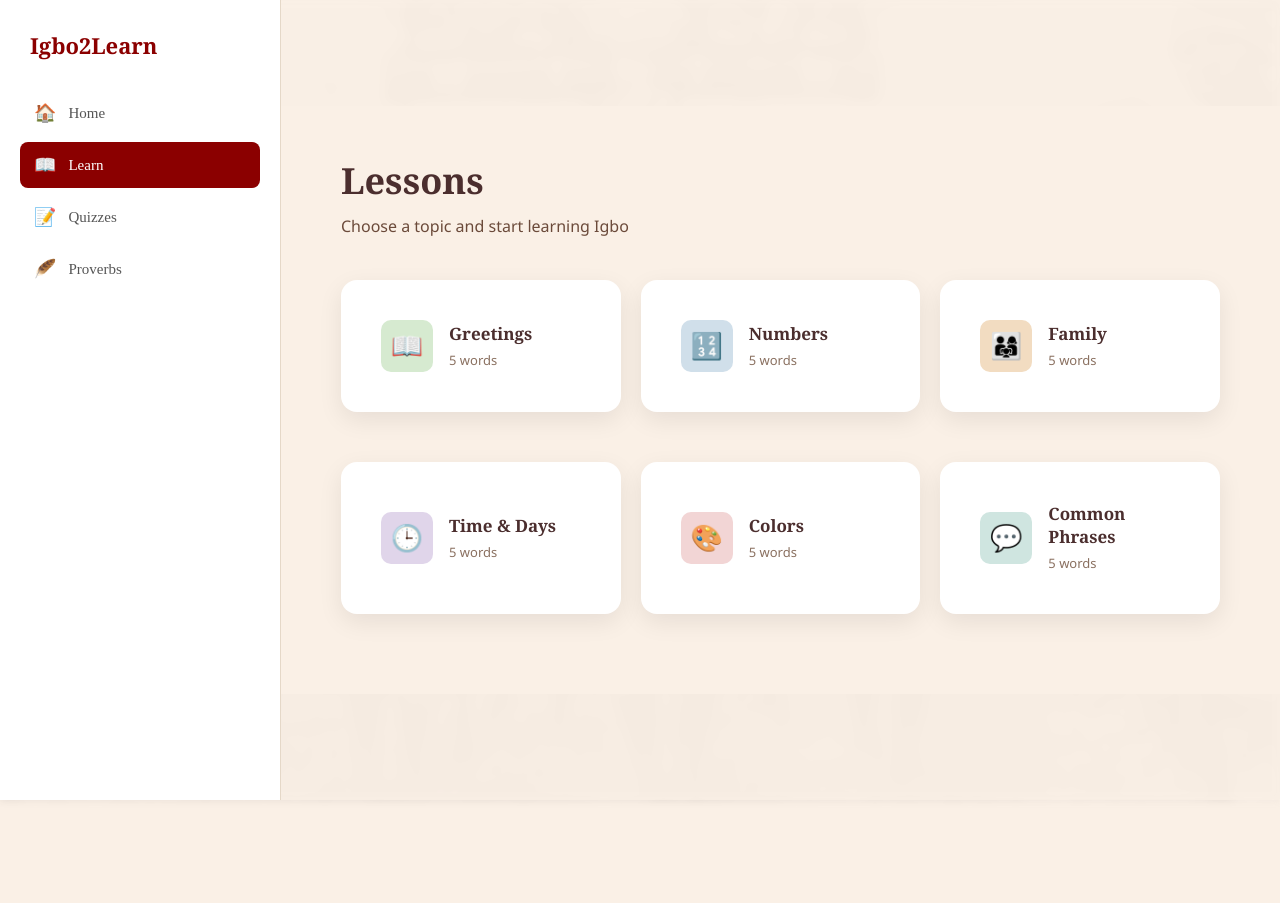
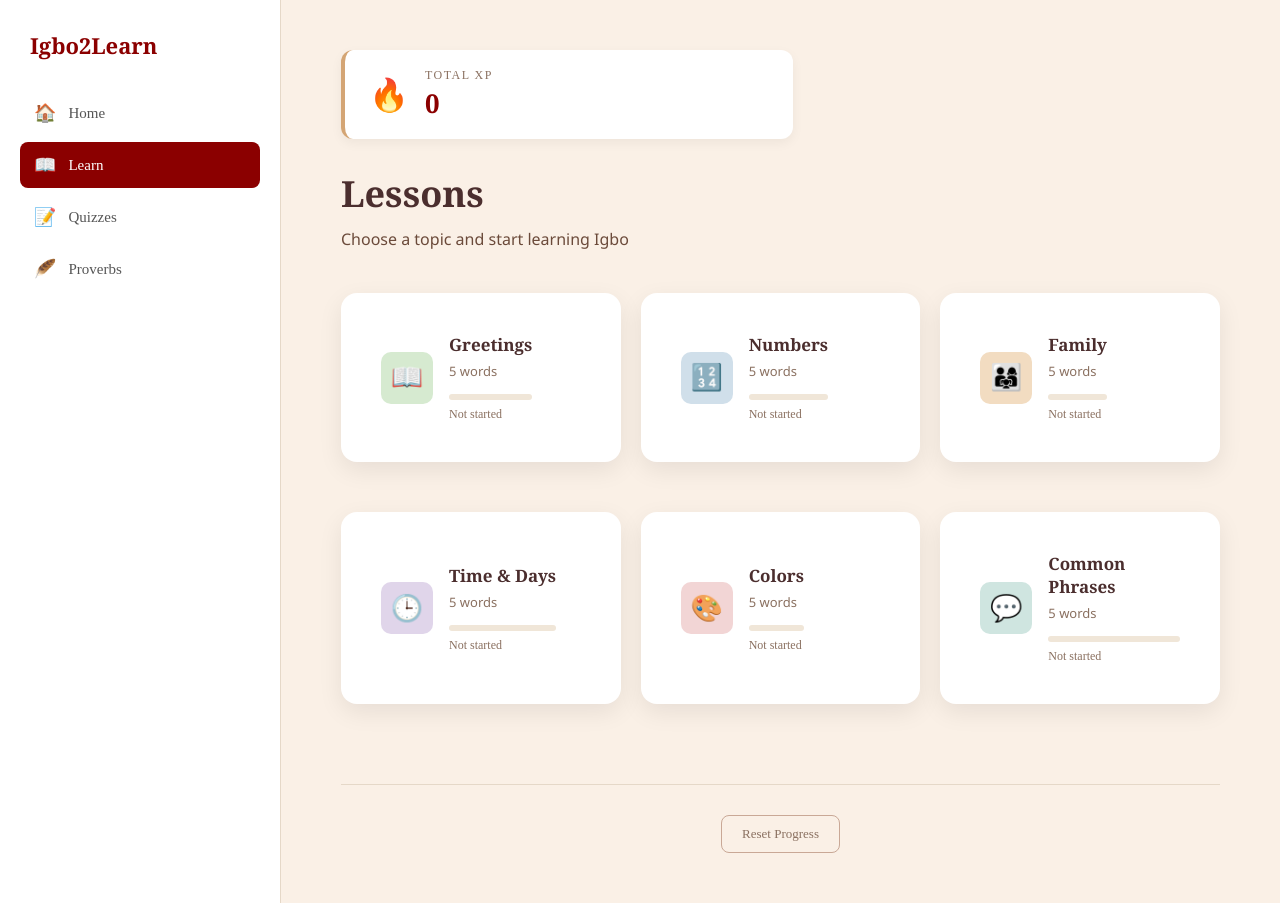
Before and after one commit to nononwagwu/igbo2learn, a plain HTML site: page lessons.html in a window 1280 px wide. Before the commit the page ends 800 px from the top, so only its background shows below. Drawn offline with Linux system fonts and the light colour scheme.

Commit message:
Added localstorage tracking with XP xounter, per-topic prgress bars, and reset button

```diff
--- a/complete.html
+++ b/complete.html
@@ -48,12 +48,17 @@
 
 </div>
 
+<script src="storage.js"></script>
 <script>
     const urlParams = new URLSearchParams(window.location.search);
     const topic = urlParams.get('topic') || 'greetings';
     const score = parseInt(urlParams.get('score') || '0');
     const total = parseInt(urlParams.get('total') || '0');
 
+    // Save the result to localStorage
+    saveLessonResult(topic, score, total);
+
+    // Display the results
     document.getElementById('score-num').textContent = score;
     document.getElementById('score-total').textContent = total;
     document.getElementById('xp-earned').textContent = `${score * 10} XP`;
--- a/lessons.html
+++ b/lessons.html
@@ -38,6 +38,15 @@
     <!-- MAIN CONTENT -->
     <main class="lessons-main">
 
+        <!-- XP Header -->
+        <div class="xp-banner">
+            <div class="xp-banner-icon">🔥</div>
+            <div class="xp-banner-text">
+                <div class="xp-banner-label">Total XP</div>
+                <div class="xp-banner-value" id="total-xp-display">0</div>
+            </div>
+        </div>
+
         <header class="lessons-header">
             <h1>Lessons</h1>
             <p class="lessons-subtitle">Choose a topic and start learning Igbo</p>
@@ -45,58 +54,141 @@
 
         <section class="lessons-grid">
 
-            <a href="learn.html?topic=greetings" class="lesson-card">
+            <a href="learn.html?topic=greetings" class="lesson-card" data-topic="greetings">
                 <div class="lesson-icon lesson-icon-green">📖</div>
                 <div class="lesson-info">
                     <h3>Greetings</h3>
                     <p>5 words</p>
+                    <div class="lesson-progress-display">
+                        <div class="lesson-progress-track">
+                            <div class="lesson-progress-fill-card"></div>
+                        </div>
+                        <span class="lesson-progress-label">Not started</span>
+                    </div>
                 </div>
             </a>
 
-            <a href="learn.html?topic=numbers" class="lesson-card">
+            <a href="learn.html?topic=numbers" class="lesson-card" data-topic="numbers">
                 <div class="lesson-icon lesson-icon-blue">🔢</div>
                 <div class="lesson-info">
                     <h3>Numbers</h3>
                     <p>5 words</p>
+                    <div class="lesson-progress-display">
+                        <div class="lesson-progress-track">
+                            <div class="lesson-progress-fill-card"></div>
+                        </div>
+                        <span class="lesson-progress-label">Not started</span>
+                    </div>
                 </div>
             </a>
 
-            <a href="learn.html?topic=family" class="lesson-card">
+            <a href="learn.html?topic=family" class="lesson-card" data-topic="family">
                 <div class="lesson-icon lesson-icon-orange">👨‍👩‍👧</div>
                 <div class="lesson-info">
                     <h3>Family</h3>
                     <p>5 words</p>
+                    <div class="lesson-progress-display">
+                        <div class="lesson-progress-track">
+                            <div class="lesson-progress-fill-card"></div>
+                        </div>
+                        <span class="lesson-progress-label">Not started</span>
+                    </div>
                 </div>
             </a>
 
-            <a href="learn.html?topic=time" class="lesson-card">
+            <a href="learn.html?topic=time" class="lesson-card" data-topic="time">
                 <div class="lesson-icon lesson-icon-purple">🕒</div>
                 <div class="lesson-info">
                     <h3>Time &amp; Days</h3>
                     <p>5 words</p>
+                    <div class="lesson-progress-display">
+                        <div class="lesson-progress-track">
+                            <div class="lesson-progress-fill-card"></div>
+                        </div>
+                        <span class="lesson-progress-label">Not started</span>
+                    </div>
                 </div>
             </a>
 
-            <a href="learn.html?topic=colors" class="lesson-card">
+            <a href="learn.html?topic=colors" class="lesson-card" data-topic="colors">
                 <div class="lesson-icon lesson-icon-pink">🎨</div>
                 <div class="lesson-info">
                     <h3>Colors</h3>
                     <p>5 words</p>
+                    <div class="lesson-progress-display">
+                        <div class="lesson-progress-track">
+                            <div class="lesson-progress-fill-card"></div>
+                        </div>
+                        <span class="lesson-progress-label">Not started</span>
+                    </div>
                 </div>
             </a>
 
-            <a href="learn.html?topic=phrases" class="lesson-card">
+            <a href="learn.html?topic=phrases" class="lesson-card" data-topic="phrases">
                 <div class="lesson-icon lesson-icon-teal">💬</div>
                 <div class="lesson-info">
                     <h3>Common Phrases</h3>
                     <p>5 words</p>
+                    <div class="lesson-progress-display">
+                        <div class="lesson-progress-track">
+                            <div class="lesson-progress-fill-card"></div>
+                        </div>
+                        <span class="lesson-progress-label">Not started</span>
+                    </div>
                 </div>
             </a>
 
         </section>
+
+        <!-- Reset Button -->
+        <div class="reset-section">
+            <button id="reset-btn" class="reset-btn">Reset Progress</button>
+        </div>
+
     </main>
 
 </div>
 
+<script src="storage.js"></script>
+<script>
+    // On page load: read progress from localStorage and update the UI
+    function updateLessonsUI() {
+        const progress = getProgress();
+
+        // Update total XP banner
+        document.getElementById('total-xp-display').textContent = progress.totalXP;
+
+        // Update each lesson card's progress
+        const cards = document.querySelectorAll('.lesson-card[data-topic]');
+        cards.forEach(card => {
+            const topic = card.dataset.topic;
+            const topicProgress = progress.topics[topic];
+
+            const fillBar = card.querySelector('.lesson-progress-fill-card');
+            const label = card.querySelector('.lesson-progress-label');
+
+            if (topicProgress) {
+                const percent = (topicProgress.bestScore / topicProgress.total) * 100;
+                fillBar.style.width = `${percent}%`;
+                label.textContent = `Best: ${topicProgress.bestScore} / ${topicProgress.total}`;
+            } else {
+                fillBar.style.width = '0%';
+                label.textContent = 'Not started';
+            }
+        });
+    }
+
+    // Reset button with confirmation
+    document.getElementById('reset-btn').addEventListener('click', () => {
+        const confirmed = confirm('Reset all your progress? This cannot be undone.');
+        if (confirmed) {
+            resetAllProgress();
+            updateLessonsUI();
+        }
+    });
+
+    updateLessonsUI();
+</script>
+
 </body>
 </html>
--- /dev/null
+++ b/storage.js
@@ -0,0 +1,58 @@
+// storage.js — shared utility for saving and loading user progress
+// All progress lives under one key in localStorage as a JSON string.
+
+const STORAGE_KEY = 'igbo2learn-progress';
+
+// Read the user's progress object from localStorage.
+// Returns a fresh default object if nothing is saved yet.
+function getProgress() {
+    try {
+        const raw = localStorage.getItem(STORAGE_KEY);
+        if (!raw) {
+            return { totalXP: 0, topics: {} };
+        }
+        return JSON.parse(raw);
+    } catch (err) {
+        // If data is corrupted, return a fresh object
+        console.error('Failed to read progress, resetting:', err);
+        return { totalXP: 0, topics: {} };
+    }
+}
+
+// Save a quiz result for a specific topic.
+// Updates the best score (only if new score is higher) and adds XP.
+function saveLessonResult(topic, score, totalQuestions) {
+    const progress = getProgress();
+    const existing = progress.topics[topic];
+
+    // XP earned this attempt
+    const xpEarned = score * 10;
+    progress.totalXP += xpEarned;
+
+    // Update best score only if it's higher than what was there
+    if (!existing || score > existing.bestScore) {
+        progress.topics[topic] = {
+            bestScore: score,
+            total: totalQuestions,
+            completedAt: new Date().toISOString().split('T')[0]
+        };
+    }
+
+    localStorage.setItem(STORAGE_KEY, JSON.stringify(progress));
+}
+
+// Get total XP across all sessions
+function getTotalXP() {
+    return getProgress().totalXP;
+}
+
+// Get progress for a specific topic
+// Returns null if topic was never completed
+function getTopicProgress(topic) {
+    return getProgress().topics[topic] || null;
+}
+
+// Wipe all stored progress
+function resetAllProgress() {
+    localStorage.removeItem(STORAGE_KEY);
+}
--- a/styles.css
+++ b/styles.css
@@ -1160,3 +1160,96 @@ main {
     cursor: not-allowed;
     pointer-events: none;
 }
+
+/* -------------------------------
+   XP BANNER (Lessons page header)
+---------------------------------*/
+.xp-banner {
+    background-color: #fff;
+    border-radius: 12px;
+    padding: 18px 24px;
+    margin-bottom: 30px;
+    display: flex;
+    align-items: center;
+    gap: 16px;
+    max-width: 400px;
+    box-shadow: 0 4px 12px rgba(0, 0, 0, 0.05);
+    border-left: 4px solid #d4a574;
+}
+
+.xp-banner-icon {
+    font-size: 32px;
+}
+
+.xp-banner-label {
+    font-size: 12px;
+    text-transform: uppercase;
+    letter-spacing: 1.5px;
+    color: #8a7060;
+    margin-bottom: 2px;
+}
+
+.xp-banner-value {
+    font-size: 26px;
+    font-weight: 700;
+    color: #8b0000;
+    font-family: 'Georgia', serif;
+}
+
+/* -------------------------------
+   LESSON CARD PROGRESS
+---------------------------------*/
+.lesson-progress-display {
+    margin-top: 12px;
+}
+
+.lesson-progress-track {
+    width: 100%;
+    height: 6px;
+    background-color: #f0e6d8;
+    border-radius: 3px;
+    overflow: hidden;
+    margin-bottom: 4px;
+}
+
+.lesson-progress-fill-card {
+    height: 100%;
+    background-color: #4a8c4a;
+    border-radius: 3px;
+    width: 0%;
+    transition: width 0.4s ease;
+}
+
+.lesson-progress-label {
+    font-size: 12px;
+    color: #8a7060;
+    font-weight: 500;
+}
+
+/* -------------------------------
+   RESET BUTTON
+---------------------------------*/
+.reset-section {
+    margin-top: 50px;
+    padding-top: 30px;
+    border-top: 1px solid #e5d8c8;
+    text-align: center;
+}
+
+.reset-btn {
+    background: none;
+    color: #8a7060;
+    border: 1px solid #c9a896;
+    padding: 10px 20px;
+    border-radius: 8px;
+    font-size: 13px;
+    cursor: pointer;
+    font-family: inherit;
+    transition: all 0.2s ease;
+}
+
+.reset-btn:hover {
+    background-color: #faf0e6;
+    border-color: #8b0000;
+    color: #8b0000;
+}
```
